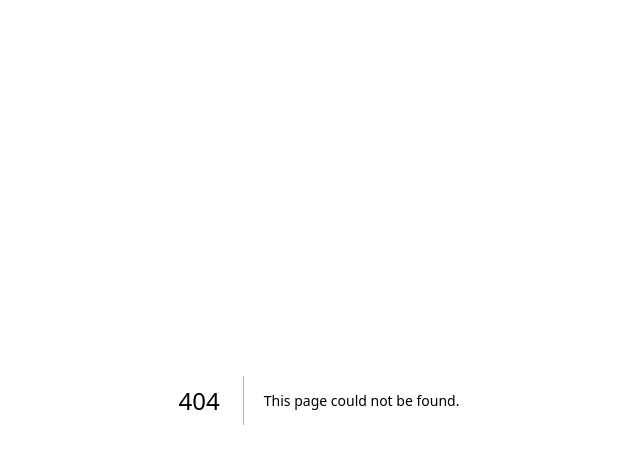
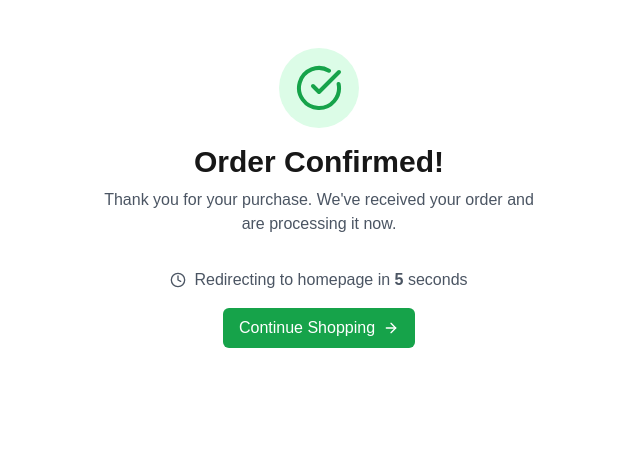
Before and after one commit to rashariful/punjabi-landing-page-frontend, a Next.js app: page /order-confirm in a window 1280 px wide. Before the commit this address had no page. Shown: the top 464 px of the page, without its empty margins (321-961 px from the left). Built offline with nearby package versions, Linux system fonts and the light colour scheme.

Commit message:
order confirm button loadng & confirm page created

```diff
--- /dev/null
+++ b/app/order-confirm/page.tsx
@@ -0,0 +1,11 @@
+import OrderConfirmation from "@/components/OrderConfirm";
+
+const page = () => {
+    return (
+        <div>
+            <OrderConfirmation/>
+        </div>
+    );
+};
+
+export default page;
--- a/components/Checkout.tsx
+++ b/components/Checkout.tsx
@@ -44,6 +44,7 @@ const Checkout = ({ product }: { product: Product }) => {
   const API_URL = process.env.NEXT_PUBLIC_REACT_APP_ROOT;
   const [error, setError] = useState<string | null>(null)
   const [paymentMethod, setPaymentMethod] = useState("cod")
+  const [loading, setLoading] = useState(false);
 
   const deliveryCharge = deliveryLocation === "inside" ? 70 : 130;
   const totalPrice = product.offerPrice * quantity + deliveryCharge;
@@ -85,6 +86,7 @@ const Checkout = ({ product }: { product: Product }) => {
 
   const handleSubmit = async (e: React.FormEvent) => {
     e.preventDefault();
+    setLoading(true);
 
     if (!name || !mobile || !address) {
       toast.error("সব প্রয়োজনীয় তথ্য পূরণ করুন!");
@@ -115,7 +117,7 @@ const Checkout = ({ product }: { product: Product }) => {
       // transactionId,
     };
 
-    console.log("Sending Order Data:", orderData);
+    // console.log("Sending Order Data:", orderData);
 
     try {
       const response = await fetch(`${API_URL}/orders`, {
@@ -127,13 +129,14 @@ const Checkout = ({ product }: { product: Product }) => {
       });
       // console.log("Full Response:", response);
       const result = await response.json();
-      console.log("API Response:", result);
+      setLoading(false);
+      // console.log("API Response:", result);
 
       if (result.success) {
         toast.success("অর্ডার সফলভাবে সম্পন্ন হয়েছে!");
-        // setTimeout(() => {
-        //   window.location.href = "https://www.icchaporon.com/";
-        // }, 2000);
+        setTimeout(() => {
+          window.location.href = "/order-confirm";
+        }, 2000);
         setName("");
       setMobile("");
       setAdress("");
@@ -147,6 +150,7 @@ const Checkout = ({ product }: { product: Product }) => {
         toast.error(`অর্ডার ব্যর্থ: ${ "অনুগ্রহ করে আবার চেষ্টা করুন!"}`);
       }
     } catch (error) {
+      setLoading(false);
       console.error("Error sending order:", error);
       toast.error("অর্ডার সম্পন্ন করতে ব্যর্থ হয়েছে!");
     }
@@ -377,8 +381,8 @@ const Checkout = ({ product }: { product: Product }) => {
                 </div>
               )}
 
-              <button type="submit" className={`w-full rounded-md bg-${product?.bgColor} py-3 text-white font-semibold transition-colors`}>
-                Place Order
+              <button disabled={loading} type="submit" className={`w-full rounded-md bg-${product?.bgColor} py-3 text-white font-semibold transition-colors`}>
+              {loading ? "Processing..." : "Place Order"}
               </button>
             </div>
           </div>
--- /dev/null
+++ b/components/OrderConfirm.tsx
@@ -0,0 +1,72 @@
+"use client"
+
+import { useState, useEffect } from "react"
+import Link from "next/link"
+import { useRouter } from "next/navigation"
+import { CheckCircle,  Clock, ArrowRight } from "lucide-react"
+
+// Custom Button component
+// const Button = ({ children, variant = "primary", className = "", ...props }) => {
+//   const baseStyle = "px-4 py-2 rounded-md font-medium transition-colors duration-200 ease-in-out"
+//   const variants = {
+//     primary: "bg-green-600 text-white hover:bg-green-700",
+//     outline: "border border-gray-300 text-gray-700 hover:bg-gray-50",
+//   }
+
+//   return (
+//     <button className={`${baseStyle} ${variants[variant]} ${className}`} {...props}>
+//       {children}
+//     </button>
+//   )
+// }
+
+
+export default function OrderConfirmation() {
+  const router = useRouter()
+  const [countdown, setCountdown] = useState(10)
+
+  // Countdown effect for redirect
+  useEffect(() => {
+    if (countdown <= 0) {
+      router.push("/")
+      return
+    }
+
+    const timer = setTimeout(() => {
+      setCountdown(countdown - 1)
+    }, 1000)
+
+    return () => clearTimeout(timer)
+  }, [countdown, router])
+
+  return (
+    <div className="container max-w-3xl mx-auto px-4 py-12">
+      <div className="flex flex-col items-center text-center mb-8">
+        <div className="h-20 w-20 rounded-full bg-green-100 flex items-center justify-center mb-4">
+          <CheckCircle className="h-12 w-12 text-green-600" />
+        </div>
+        <h1 className="text-3xl font-bold mb-2">Order Confirmed!</h1>
+        <p className="text-gray-600 max-w-md">
+          Thank you for your purchase. We&apos;ve received your order and are processing it now.
+        </p>
+      </div>
+
+      <div className="flex flex-col items-center text-center">
+        <div className="flex items-center gap-2 text-gray-600 mb-4">
+          <Clock className="h-4 w-4" />
+          <span>
+            Redirecting to homepage in <span className="font-semibold">{countdown}</span> seconds
+          </span>
+        </div>
+        <div className="flex justify-center">
+          <Link href="/" passHref>
+            <button className="flex items-center bg-green-600 text-white hover:bg-green-700 px-4 py-2 rounded-md font-medium transition-colors duration-200 ease-in-out">
+              Continue Shopping
+              <ArrowRight className="ml-2 h-4 w-4" />
+            </button>
+          </Link>
+        </div>
+      </div>
+    </div>
+  )
+}
```
